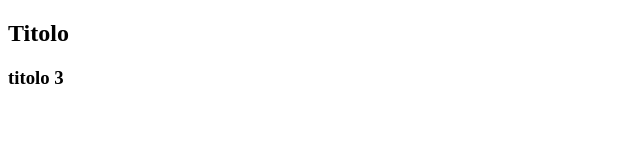
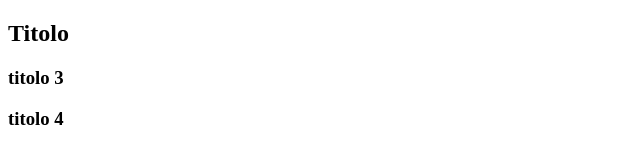
Before and after one commit to rekk88/Test, a plain HTML site: page index.html in a window 1280 px wide. Shown: the full height of the page, 0-640 px from the left. Drawn offline with Linux system fonts and the light colour scheme.

Commit message:
add title

```diff
--- a/index.html
+++ b/index.html
@@ -9,5 +9,6 @@
 <body>
     <h2>Titolo</h2>
     <h3>titolo 3</h3>
+    <h3>titolo 4</h3>
 </body>
 </html>
```
